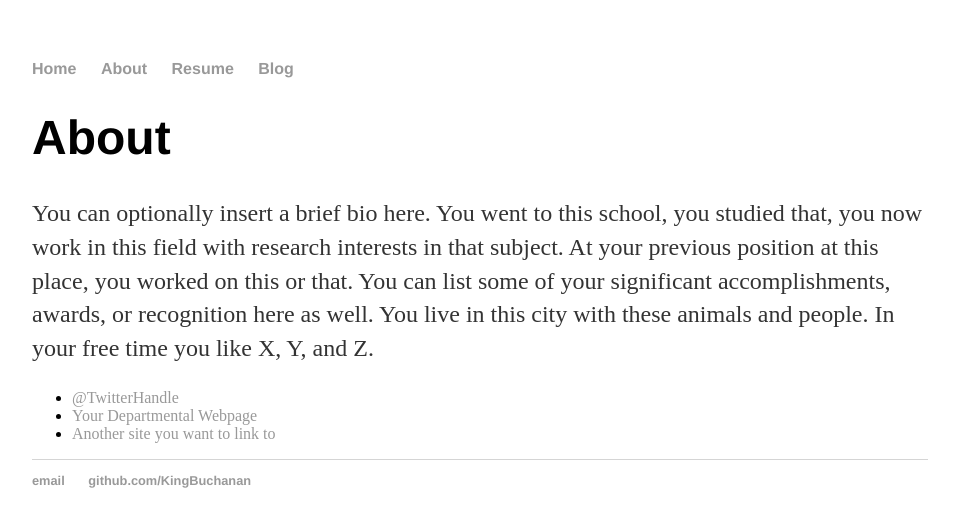
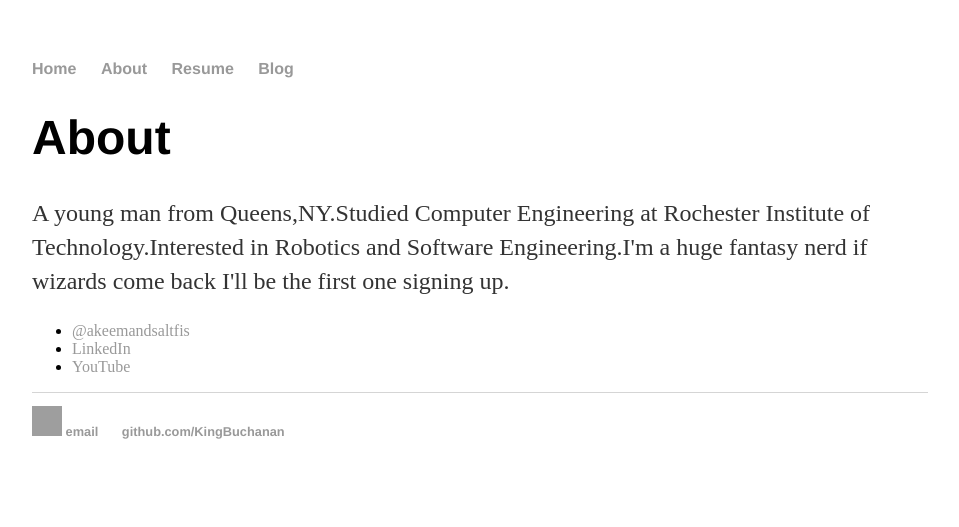
Before and after one commit to KingBuchanan/websitev1, a Jekyll site: the page built from about/index.html, in a window 1280 px wide. Shown: the top 527 px of the page, without its empty margins (160-1119 px from the left). Built offline with Jekyll 4.4.1, drawn with Linux system fonts in a browser that asks for light colours; grey boxes are pictures that could not be loaded.

Commit message:
Page Updates

```diff
--- a/_layouts/default.html
+++ b/_layouts/default.html
@@ -19,6 +19,9 @@
 		</div><!-- /.container -->
 		<footer>
     		<ul>
+					<a href="https://dev.to/kingofkeems">
+						<img src="https://d2fltix0v2e0sb.cloudfront.net/dev-badge.svg" alt="ackeem and saltfish's DEV Profile" height="30" width="30">
+					  </a>
         		<li><a href="mailto:hakeemsbuchanan@outlook.com">email</a></li>
         		<li><a href="https://github.com/KingBuchanan">github.com/KingBuchanan</a></li>
 			</ul>
--- a/about/index.html
+++ b/about/index.html
@@ -5,11 +5,10 @@
 
 		<div class="about">
 			<h1>About</h1>
-			<p>You can optionally insert a brief bio here. You went to this school, you studied that, you now work in this field with research interests in that subject. At your previous position at this place, you worked on this or that. You can list some of your significant accomplishments, awards, or recognition here as well. You live in this city with these animals and people. In your free time you like X, Y, and Z.</p>
-
+			<p>A young man from Queens,NY.Studied Computer Engineering at Rochester Institute of Technology.Interested in Robotics and Software Engineering.I'm a huge fantasy nerd if wizards come back I'll be the first one signing up.</p>
 			<ul class="contacts">
-				<li><a href="#">@TwitterHandle</a></li>
-				<li><a href="#">Your Departmental Webpage</a></li>
-				<li><a href="#">Another site you want to link to</a></li>
+				<li><a href="https://twitter.com/akeemandsaltfis">@akeemandsaltfis</a></li>
+				<li><a href="https://www.linkedin.com/in/hakeemsbuchanan/">LinkedIn</a></li>
+				<li><a href="https://www.youtube.com/channel/UCU0dktWN0BpGZyRk9MAJLag/featured?view_as=subscriber">YouTube</a></li>
 				</ul>
 		</div>
```
Also changed, not shown: 1 other file.
